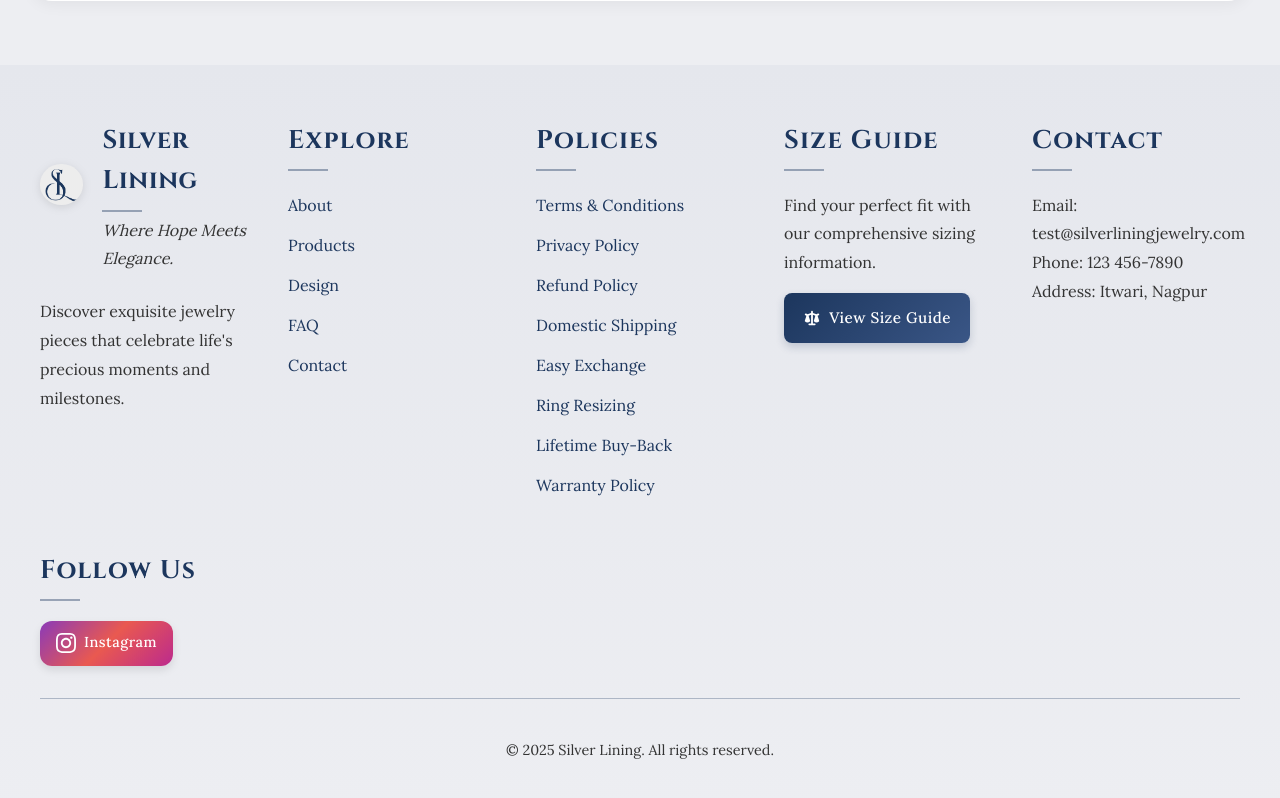
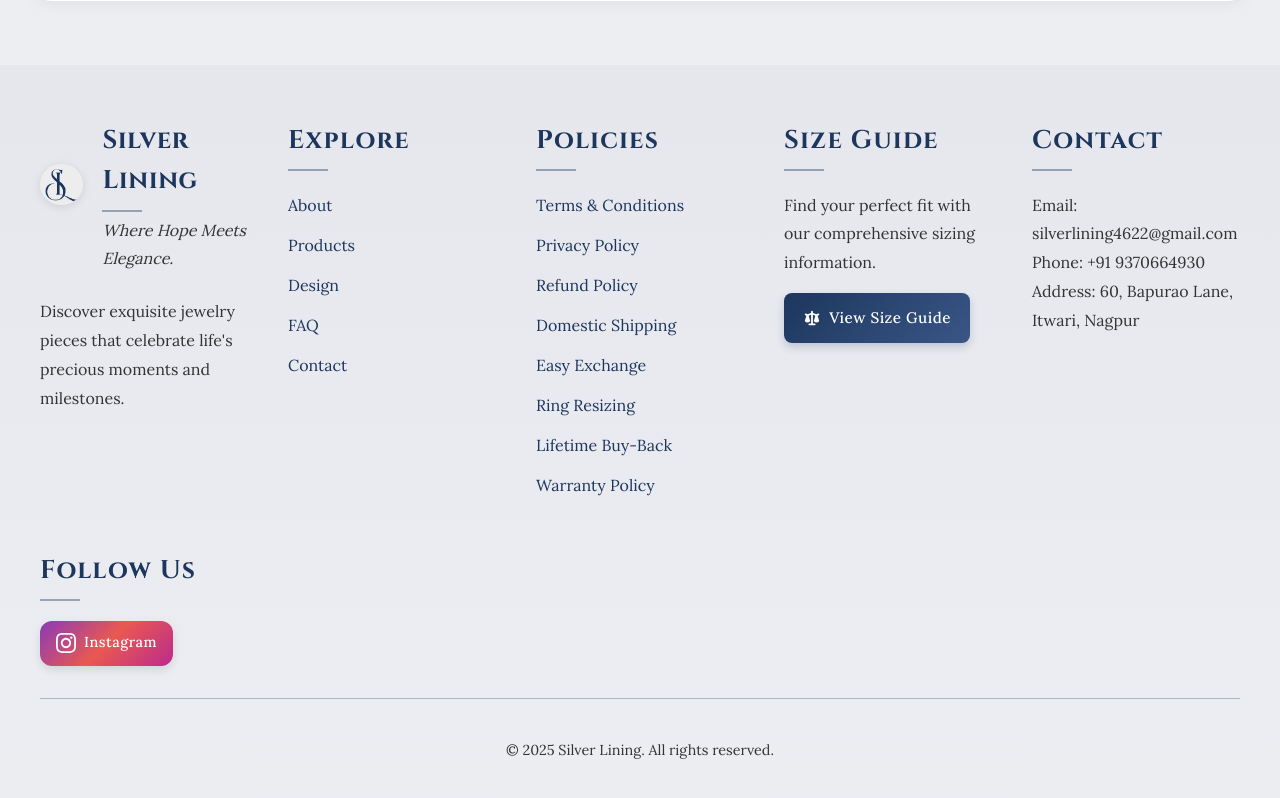
Before and after one commit to nawaid2003/jewelry, a Next.js app: page / in a window 1280 px wide. Shown: the part 2607-3405 px from the top of the page. Built offline with nearby package versions, Linux system fonts and the light colour scheme; no server answers; a web font is replaced by a local one.

Commit message:
changes in footer

```diff
--- a/src/components/Footer.jsx
+++ b/src/components/Footer.jsx
@@ -104,16 +104,16 @@ export default function Footer() {
 
         <div className={styles.footerSection}>
           <h3>Contact</h3>
-          <p>Email: test@silverliningjewelry.com</p>
-          <p>Phone: 123 456-7890</p>
-          <p>Address: Itwari, Nagpur</p>
+          <p>Email: silverlining4622@gmail.com</p>
+          <p>Phone: +91 9370664930</p>
+          <p>Address: 60, Bapurao Lane, Itwari, Nagpur</p>
         </div>
 
         <div className={styles.footerSection}>
           <h3>Follow Us</h3>
           <div className={styles.socialLinks}>
             <a
-              href="https://instagram.com/silverliningjewelry"
+              href="https://www.instagram.com/silver.lining_store?utm_source=ig_web_button_share_sheet&igsh=ZDNlZDc0MzIxNw=="
               target="_blank"
               rel="noopener noreferrer"
               className={styles.socialLink}
```
